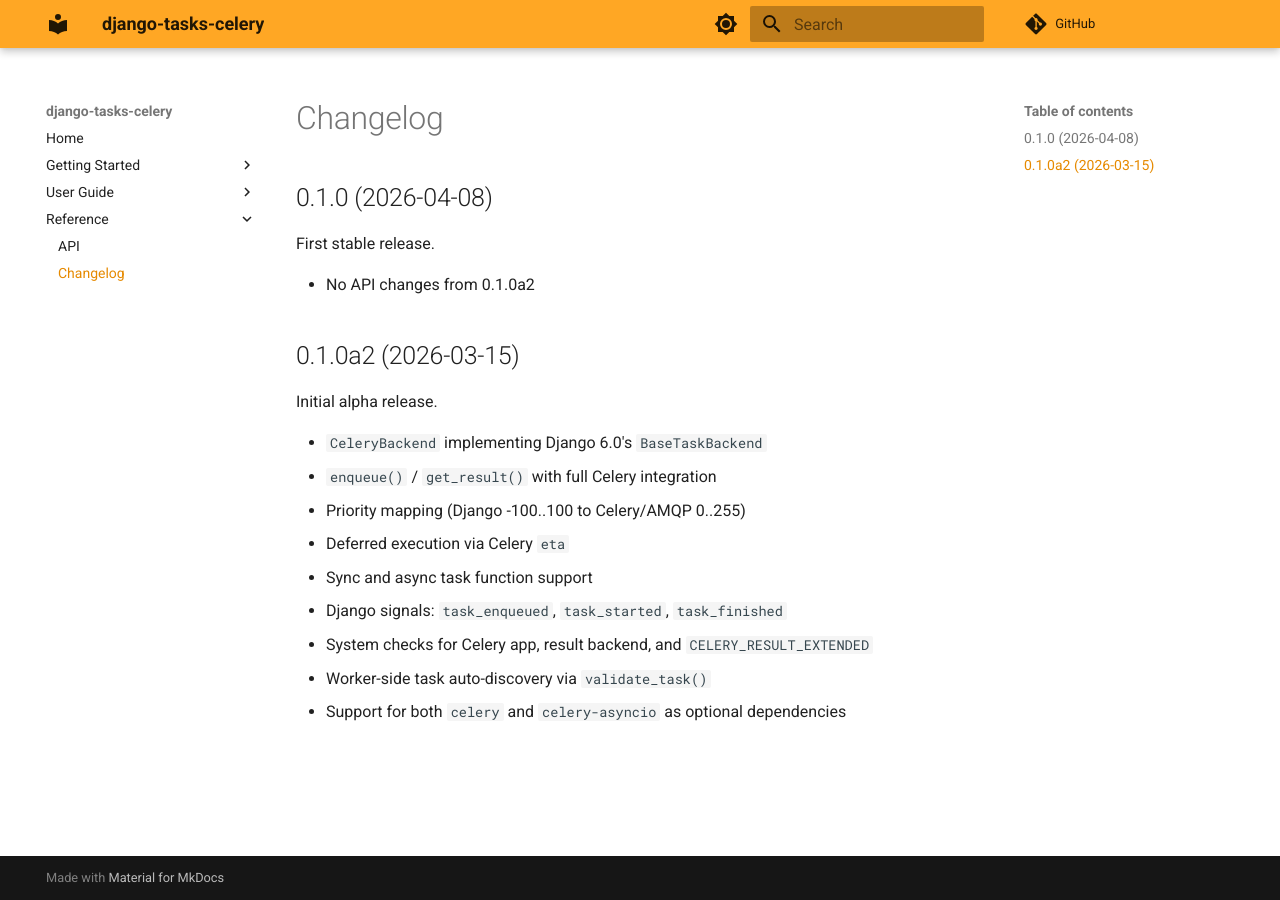
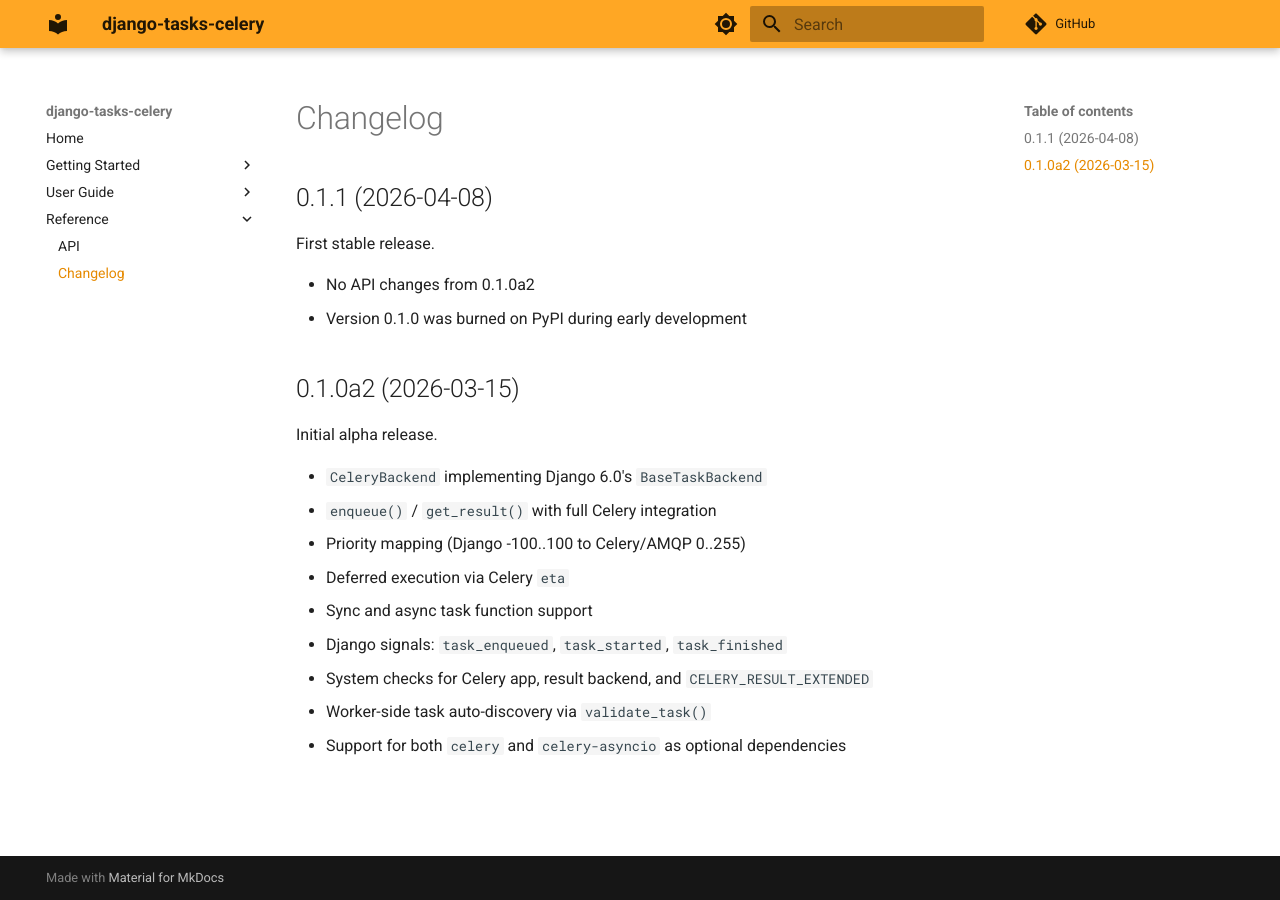
Before and after one commit to oliverhaas/django-tasks-celery, an MkDocs documentation site: the page built from docs/reference/changelog.md, in a window 1280 px wide. Built offline with MkDocs 1.6.1 and Material for MkDocs 9.7.7, drawn with Linux system fonts in a browser that asks for light colours; comment, search, counter and statistics services are not loaded; the version menu is left out.

Commit message:
release: 0.1.1
Version 0.1.0 filename was burned on PyPI (previously uploaded and
deleted). Bump to 0.1.1 for the actual first stable release.

```diff
--- a/django_tasks_celery/__init__.py
+++ b/django_tasks_celery/__init__.py
@@ -3,4 +3,4 @@
 from django_tasks_celery.backend import CeleryBackend
 
 __all__ = ["CeleryBackend"]
-__version__ = "0.1.0"
+__version__ = "0.1.1"
--- a/docs/reference/changelog.md
+++ b/docs/reference/changelog.md
@@ -1,10 +1,11 @@
 # Changelog
 
-## 0.1.0 (2026-04-08)
+## 0.1.1 (2026-04-08)
 
 First stable release.
 
 - No API changes from 0.1.0a2
+- Version 0.1.0 was burned on PyPI during early development
 
 ## 0.1.0a2 (2026-03-15)
 
--- a/pyproject.toml
+++ b/pyproject.toml
@@ -1,6 +1,6 @@
 [project]
 name = "django-tasks-celery"
-version = "0.1.0"
+version = "0.1.1"
 description = "Celery backend for Django's task framework"
 readme = "README.md"
 license = { text = "MIT" }
```
